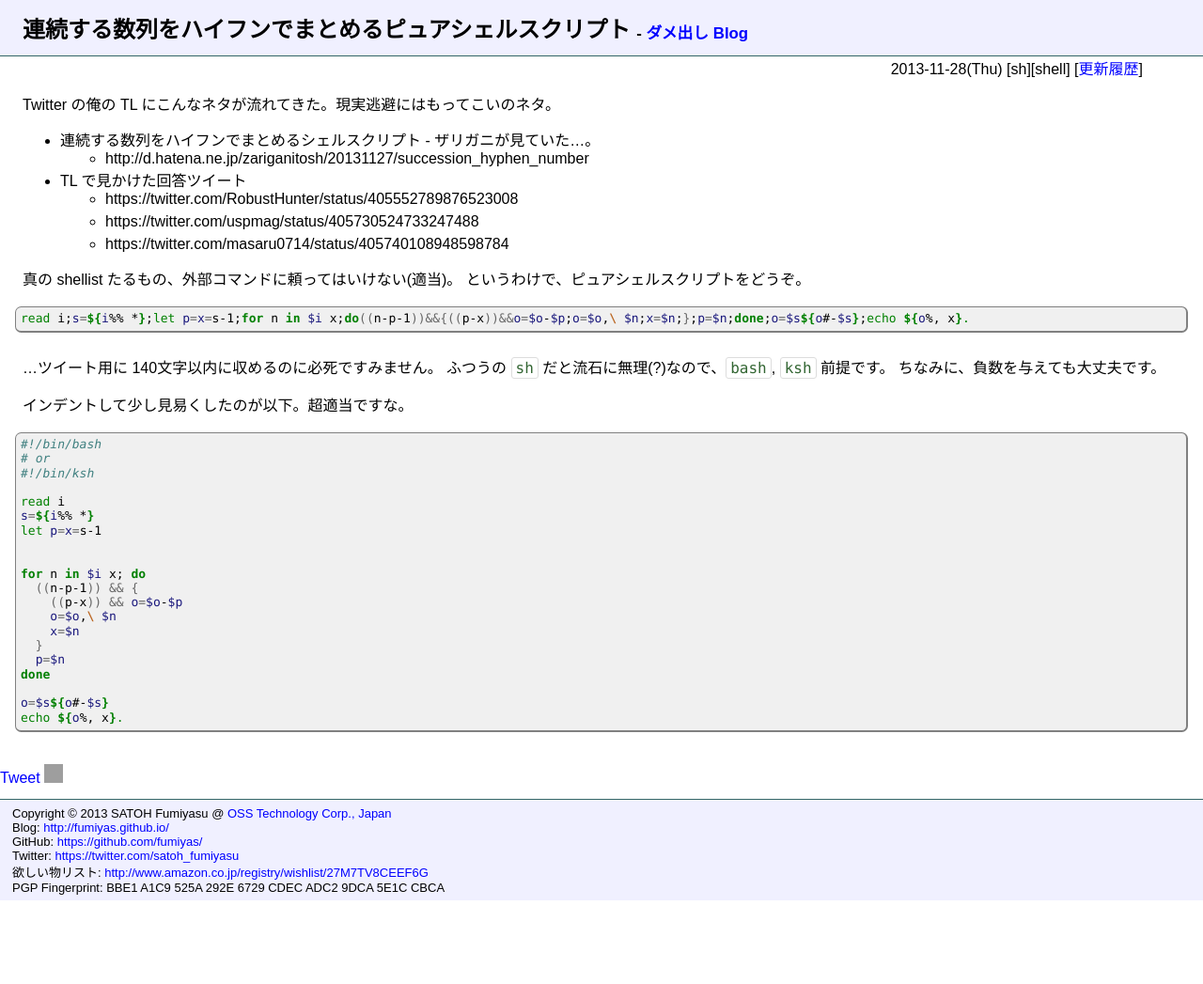
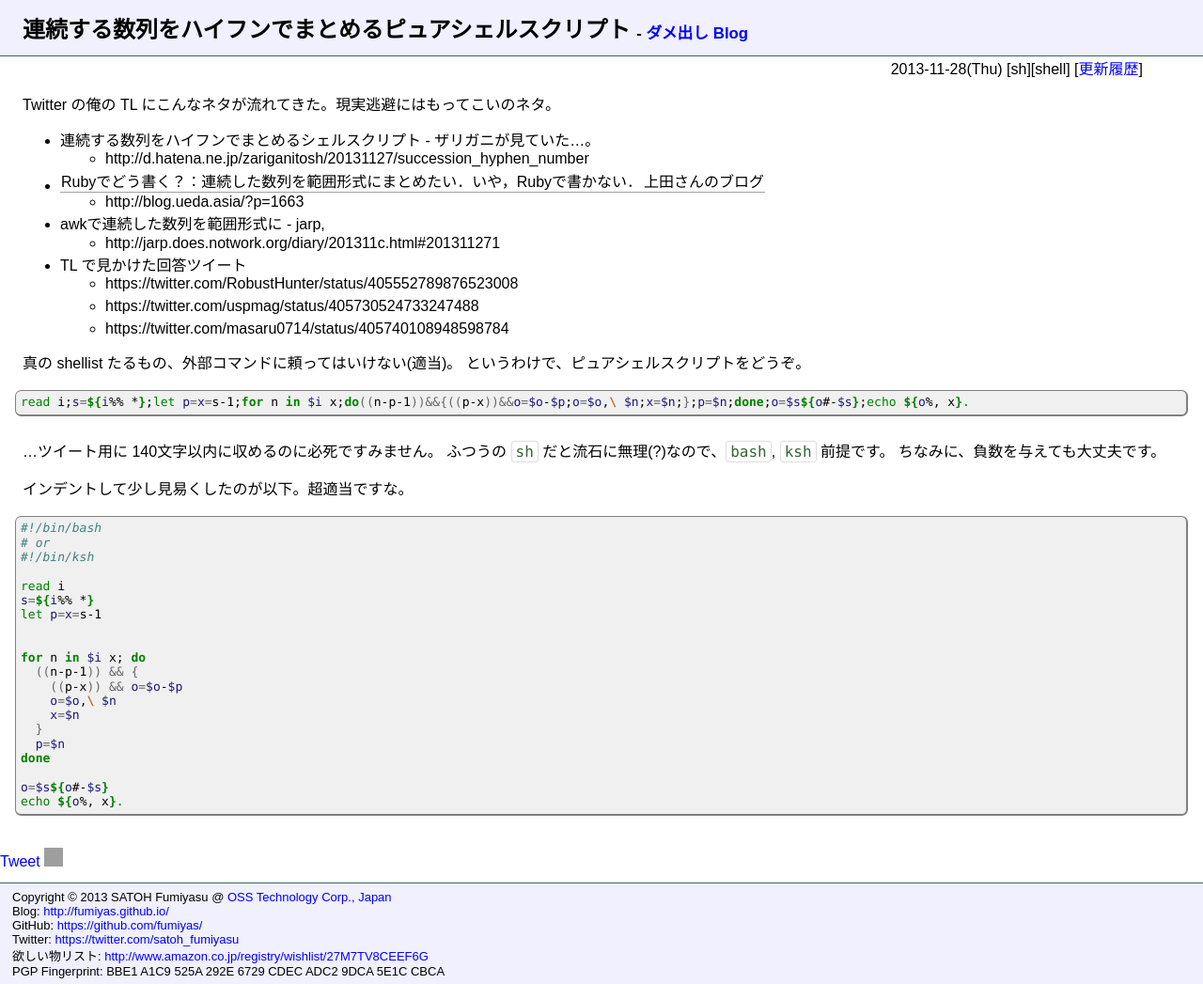
Before and after one commit to fumiyas/fumiyas.github.io, a Jekyll site: the page built from _posts/2013-11-28-compact-seqnumbers-by-shell.md, in a window 1280 px wide. Shown: the whole page at 94% size. Built offline with Jekyll 4.4.1, drawn with Linux system fonts in a browser that asks for light colours; Markdown is read by kramdown in place of the engine named in the settings; comment, search, counter and statistics services are not loaded; before the commit the page ends 958 px from its top, so only the background shows below that; grey boxes are pictures that could not be loaded.

Commit message:
Add URLs

```diff
--- a/_posts/2013-11-28-compact-seqnumbers-by-shell.md
+++ b/_posts/2013-11-28-compact-seqnumbers-by-shell.md
@@ -8,6 +8,10 @@ Twitter の俺の TL にこんなネタが流れてきた。現実逃避には
 
   * 連続する数列をハイフンでまとめるシェルスクリプト - ザリガニが見ていた...。
     * http://d.hatena.ne.jp/zariganitosh/20131127/succession_hyphen_number
+  * Rubyでどう書く？：連続した数列を範囲形式にまとめたい．いや，Rubyで書かない． | 上田さんのブログ
+    * http://blog.ueda.asia/?p=1663
+  * awkで連続した数列を範囲形式に - jarp,
+    * http://jarp.does.notwork.org/diary/201311c.html#201311271
   * TL で見かけた回答ツイート
     * https://twitter.com/RobustHunter/status/405552789876523008
     * https://twitter.com/uspmag/status/405730524733247488
```
